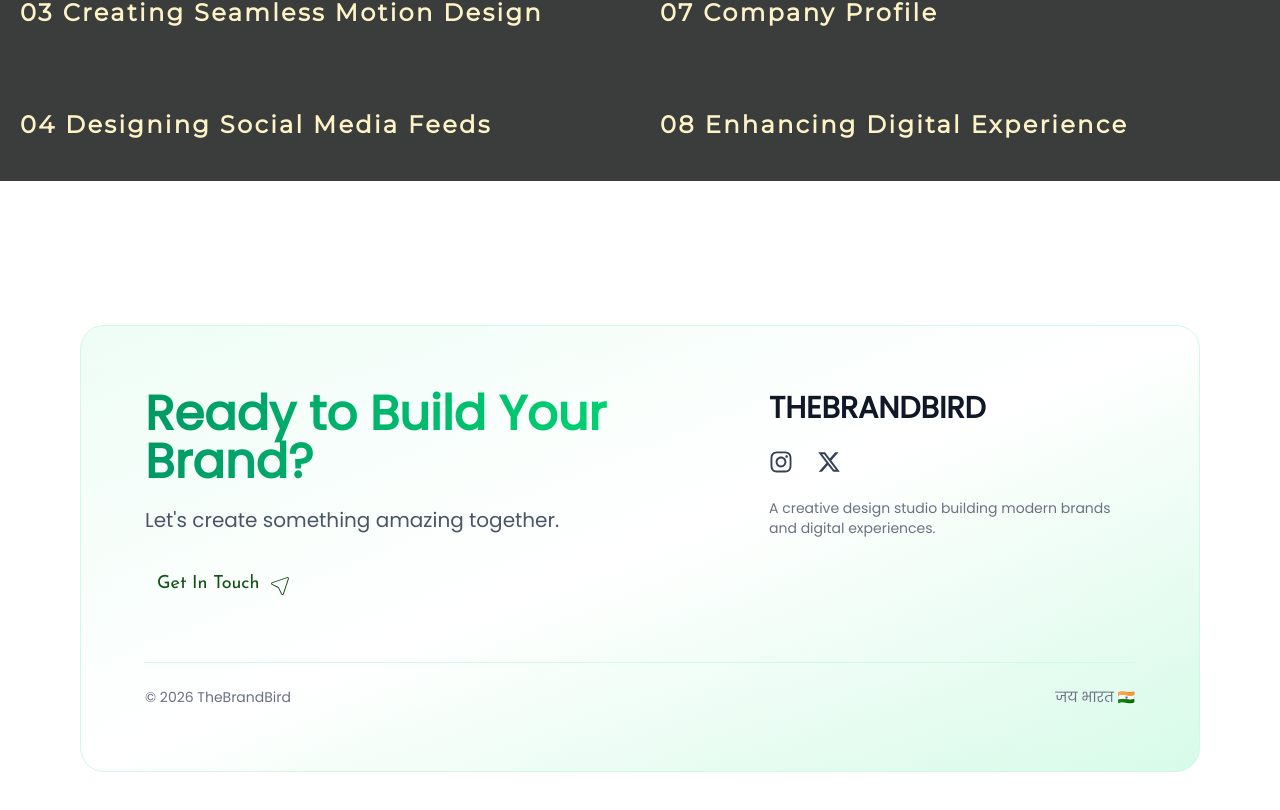
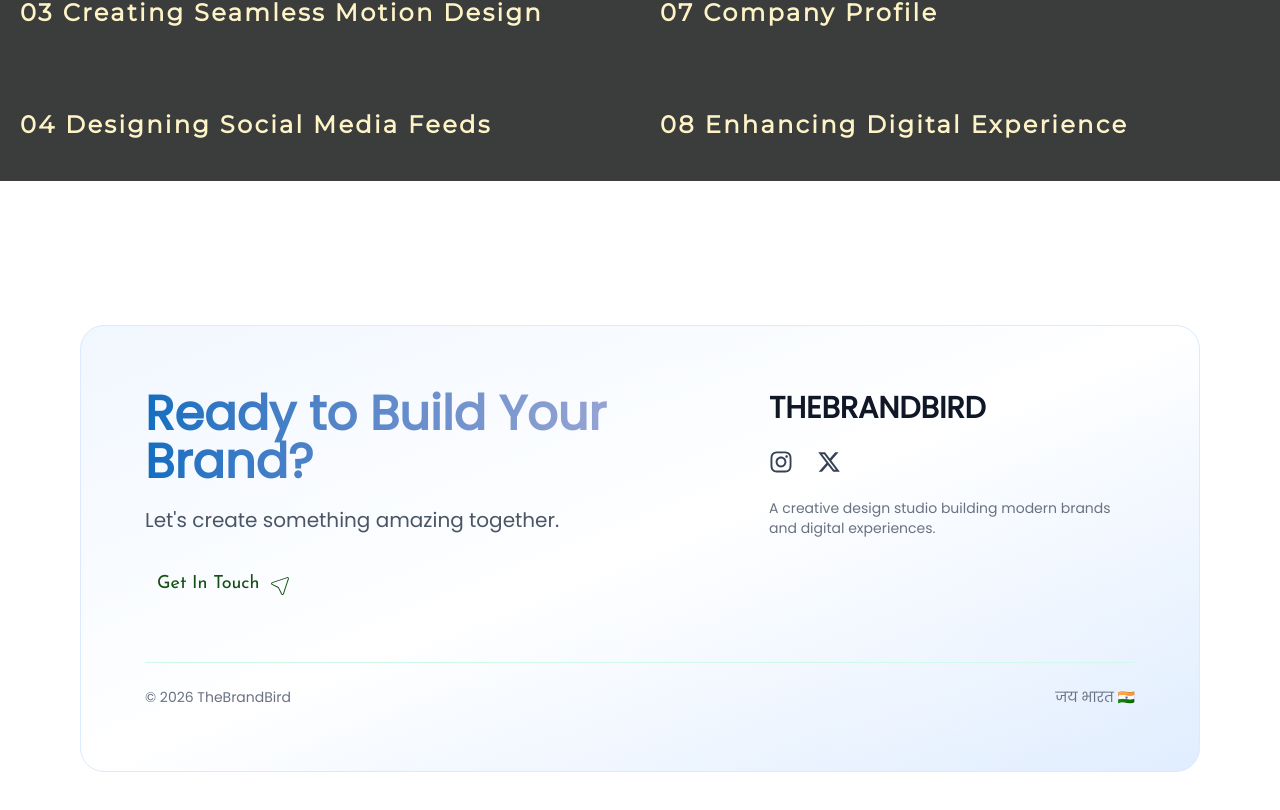
Before and after one commit to sunnnymudgal/TheBrandBird, a React (Vite) app: page /about in a window 1280 px wide. Shown: the part 1884-2694 px from the top of the page. Built offline with nearby package versions, Linux system fonts and the light colour scheme.

Commit message:
updated transition

```diff
--- a/src/components/Approach.jsx
+++ b/src/components/Approach.jsx
@@ -3,7 +3,7 @@
 
 function ApproachCard({ head, foot }) {
   return (
-    <div className="flex flex-col justify-between p-6 rounded-2xl bg-[#E8E8E8] hover:bg-[#dcdcdc] transition duration-300 min-h-55">
+    <div className="flex hover:rotate-6 cursor-pointer flex-col justify-between p-6 rounded-2xl bg-[#E8E8E8] hover:bg-[#dcdcdc] transition duration-300 min-h-55">
 
       <div className="text-sm font-light tracking-wide text-gray-600">
         {head}
--- a/src/components/Foooter.jsx
+++ b/src/components/Foooter.jsx
@@ -19,15 +19,15 @@
       <footer className="w-full mt-32">
         <div
           className="relative mx-6 md:mx-20 mb-12
-        bg-linear-to-br from-emerald-50 via-white to-emerald-100
-        border border-emerald-100
+        bg-linear-to-br from-blue-50 via-white to-blue-100
+        border border-blue-100
         rounded-3xl p-10 md:p-16 overflow-hidden"
         >
           <div className="pointer-events-none absolute inset-0 bg-linear-to-tr from-transparent via-white/40 to-transparent opacity-40"></div>
 
           <div className="relative flex flex-col lg:flex-row justify-between gap-12">
             <div className="flex flex-col gap-5 max-w-xl">
-              <h2 className="text-4xl md:text-5xl font-semibold bg-linear-to-r from-emerald-600 to-green-400 bg-clip-text text-transparent">
+              <h2 className="text-4xl md:text-5xl font-semibold bg-linear-to-r from-[#116ec0] to-[#b0b0d6] bg-clip-text text-transparent">
                 Ready to Build Your Brand?
               </h2>
 
@@ -58,9 +58,9 @@
               </div>
 
               <div className="flex gap-6 text-2xl text-gray-700">
-                <FaInstagram className="hover:text-emerald-500 cursor-pointer transition duration-300" />
+                <FaInstagram className="hover:text-blue-500 cursor-pointer transition duration-300" />
 
-                <FaXTwitter className="hover:text-emerald-500 cursor-pointer transition duration-300" />
+                <FaXTwitter className="hover:text-blue-500 cursor-pointer transition duration-300" />
               </div>
 
               <p className="text-gray-500 text-sm max-w-sm">
```
